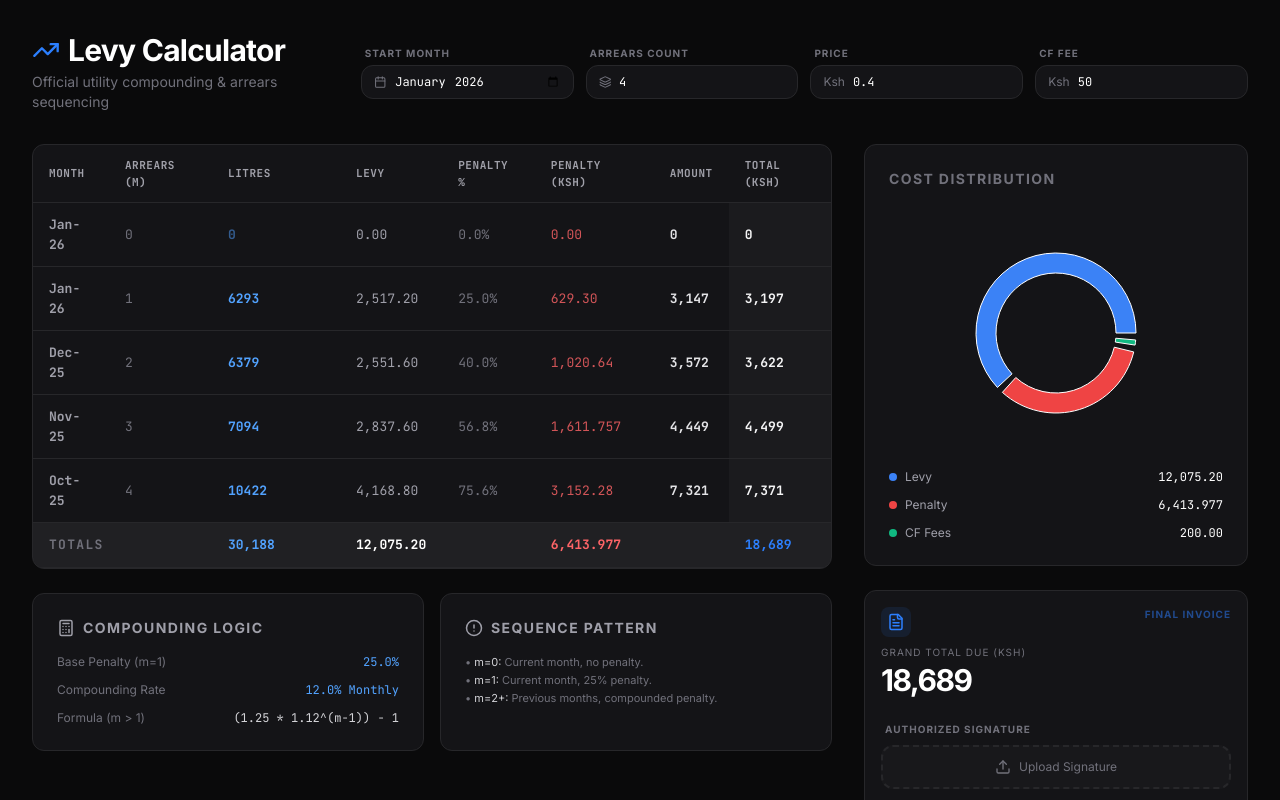
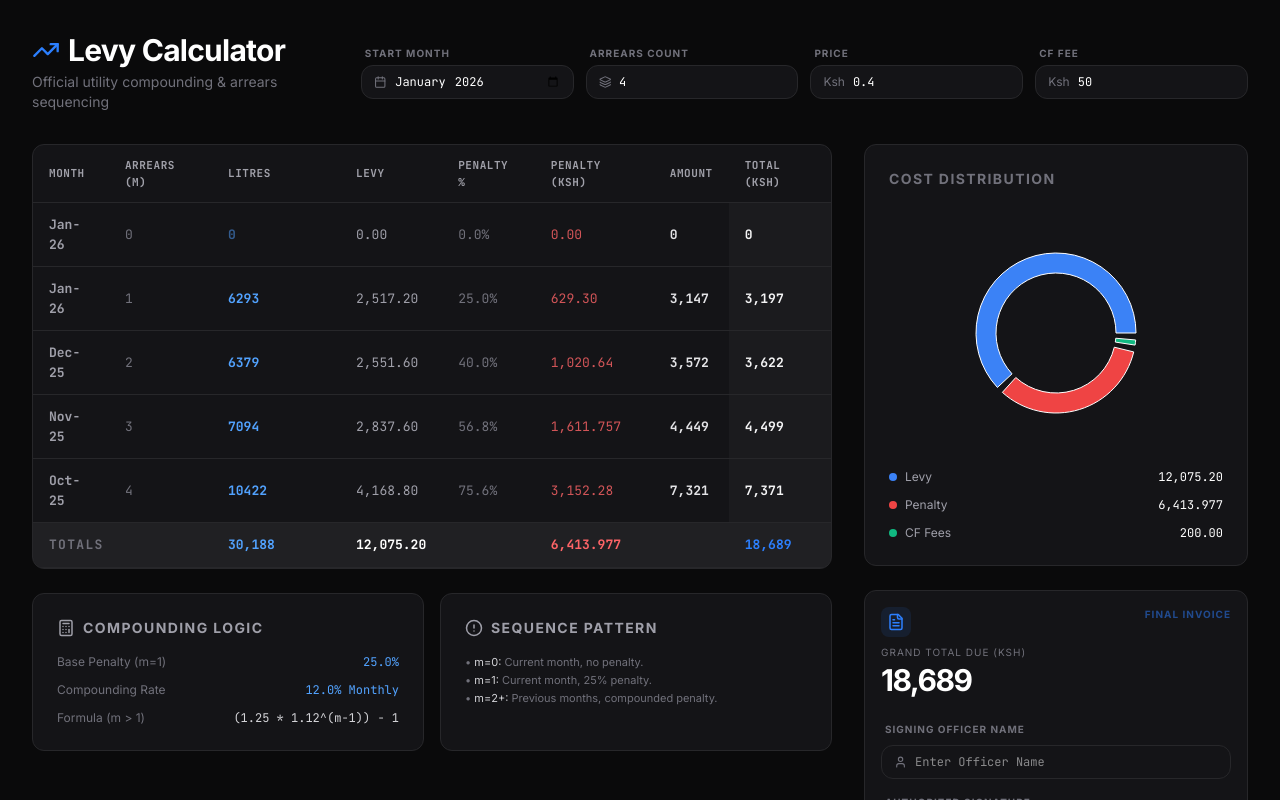
Before and after one commit to mfaustinee/Calculator, a React (Vite) app: page / in a window 1280 px wide. Shown: the top 800 px of the page. Built offline with nearby package versions, Linux system fonts and the light colour scheme.

Commit message:
added officer name

```diff
--- a/src/App.tsx
+++ b/src/App.tsx
@@ -12,7 +12,8 @@ import {
   Calendar,
   Layers,
   Upload,
-  Image as ImageIcon
+  Image as ImageIcon,
+  User
 } from 'lucide-react';
 import { motion, AnimatePresence } from 'motion/react';
 import {
@@ -58,6 +59,7 @@ export default function App() {
   });
 
   const [signature, setSignature] = useState<string | null>(null);
+  const [officerName, setOfficerName] = useState<string>('');
 
   const handleSignatureUpload = (e: React.ChangeEvent<HTMLInputElement>) => {
     const file = e.target.files?.[0];
@@ -386,9 +388,24 @@ export default function App() {
               </p>
             </div>
 
-            <div className="mt-6 space-y-2 print:hidden">
-              <label className="block text-[10px] font-bold text-zinc-500 uppercase tracking-widest ml-1">Authorized Signature</label>
-              <div className="relative group">
+            <div className="mt-6 space-y-4 print:hidden">
+              <div className="space-y-2">
+                <label className="block text-[10px] font-bold text-zinc-500 uppercase tracking-widest ml-1">Signing Officer Name</label>
+                <div className="flex items-center gap-2 glass-card px-3 py-2">
+                  <User size={14} className="text-zinc-500" />
+                  <input
+                    type="text"
+                    value={officerName}
+                    onChange={(e) => setOfficerName(e.target.value)}
+                    placeholder="Enter Officer Name"
+                    className="bg-transparent font-mono text-xs focus:outline-none w-full text-white"
+                  />
+                </div>
+              </div>
+
+              <div className="space-y-2">
+                <label className="block text-[10px] font-bold text-zinc-500 uppercase tracking-widest ml-1">Authorized Signature</label>
+                <div className="relative group">
                 <input
                   type="file"
                   accept="image/*"
@@ -410,6 +427,7 @@ export default function App() {
                 </div>
               </div>
             </div>
+          </div>
 
             <button
               onClick={() => window.print()}
@@ -428,13 +446,15 @@ export default function App() {
           Levy is due before the 10th of every month and is payable immediately upon submission, as stipulated by the Dairy Industry Act (Cap 336) and its subsidiary regulations.
         </p>
         <div className="mt-12 flex justify-between items-end">
-          <div className="space-y-2">
+          <div className="space-y-1">
             {signature && (
-              <div className="mb-[-10px] ml-4">
+              <div className="mb-2 ml-4">
                 <img src={signature} alt="Signature" className="h-12 object-contain" />
               </div>
             )}
-            <div className="w-48 border-b border-black"></div>
+            {officerName && (
+              <p className="text-sm font-bold uppercase border-b border-black pb-1 mb-1">{officerName}</p>
+            )}
             <p className="text-[10px] uppercase font-bold tracking-widest">Authorized Signature</p>
           </div>
           <div className="text-right">
```
